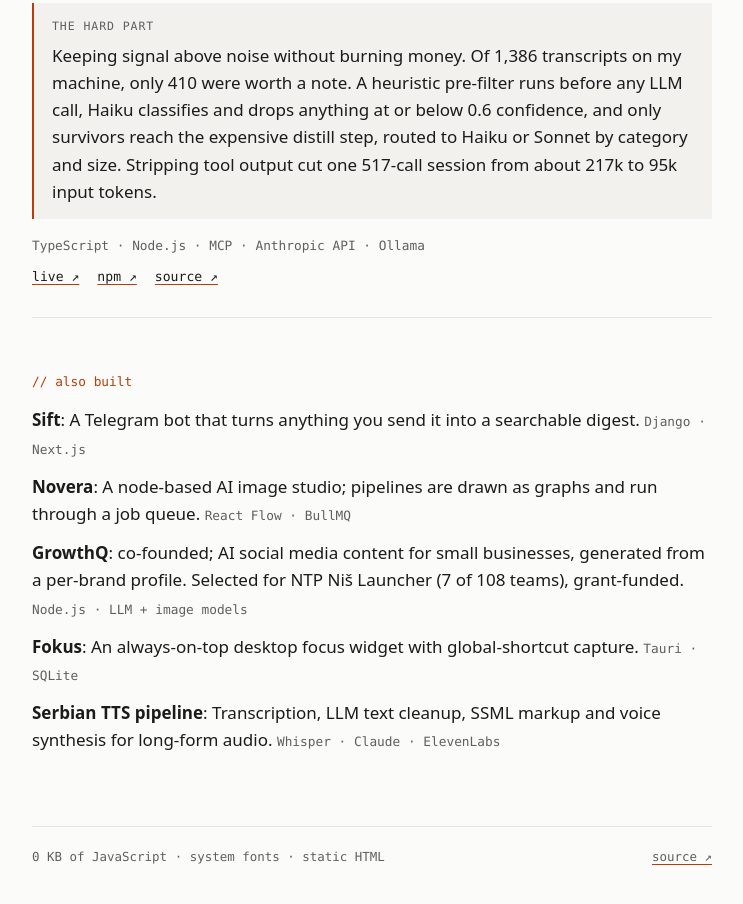
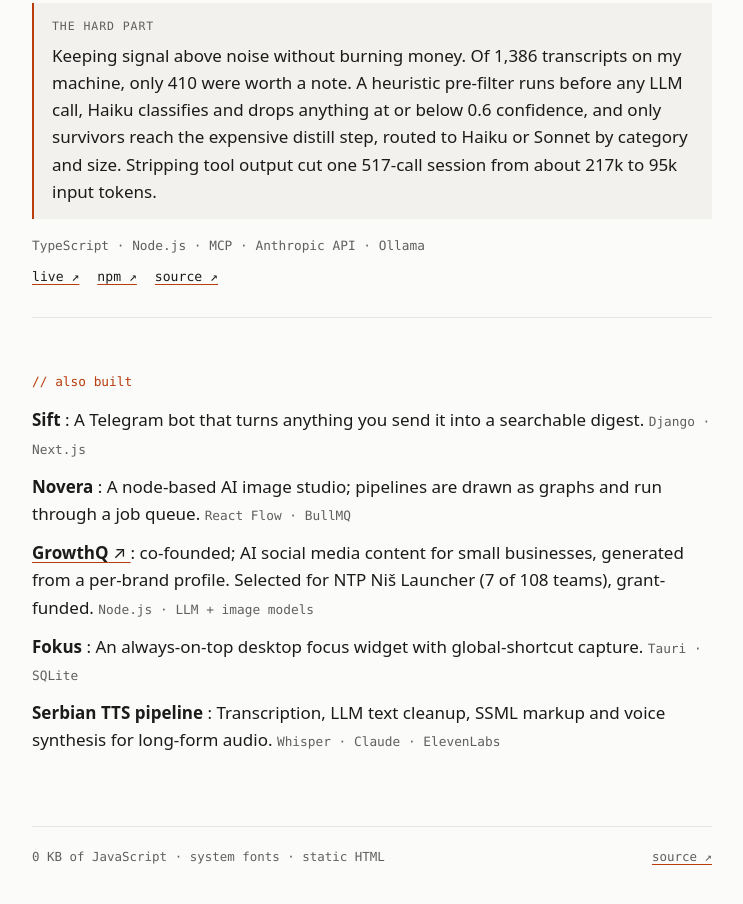
Before and after one commit to djolex999/djmarkovic.com, an Astro site: page / in a window 1280 px wide. Shown: the part 893-1797 px from the top of the page, without its empty margins (268-1011 px from the left). Built offline with nearby package versions, Linux system fonts and the light colour scheme; Astro itself is replaced by a stand-in of ours.

Commit message:
feat(home): link small project names when href is set
External links follow the site convention and end in an arrow.

```diff
--- a/src/pages/index.astro
+++ b/src/pages/index.astro
@@ -32,7 +32,14 @@ import { featuredProjects, smallProjects } from "../data/projects";
       {
         smallProjects.map((project) => (
           <li>
-            <strong>{project.name}</strong>: {project.summary}{" "}
+            {project.href ? (
+              <a href={project.href}>
+                <strong>{project.name}</strong> ↗
+              </a>
+            ) : (
+              <strong>{project.name}</strong>
+            )}
+            : {project.summary}{" "}
             <span class="stack">{project.stack.join(" · ")}</span>
           </li>
         ))
```
